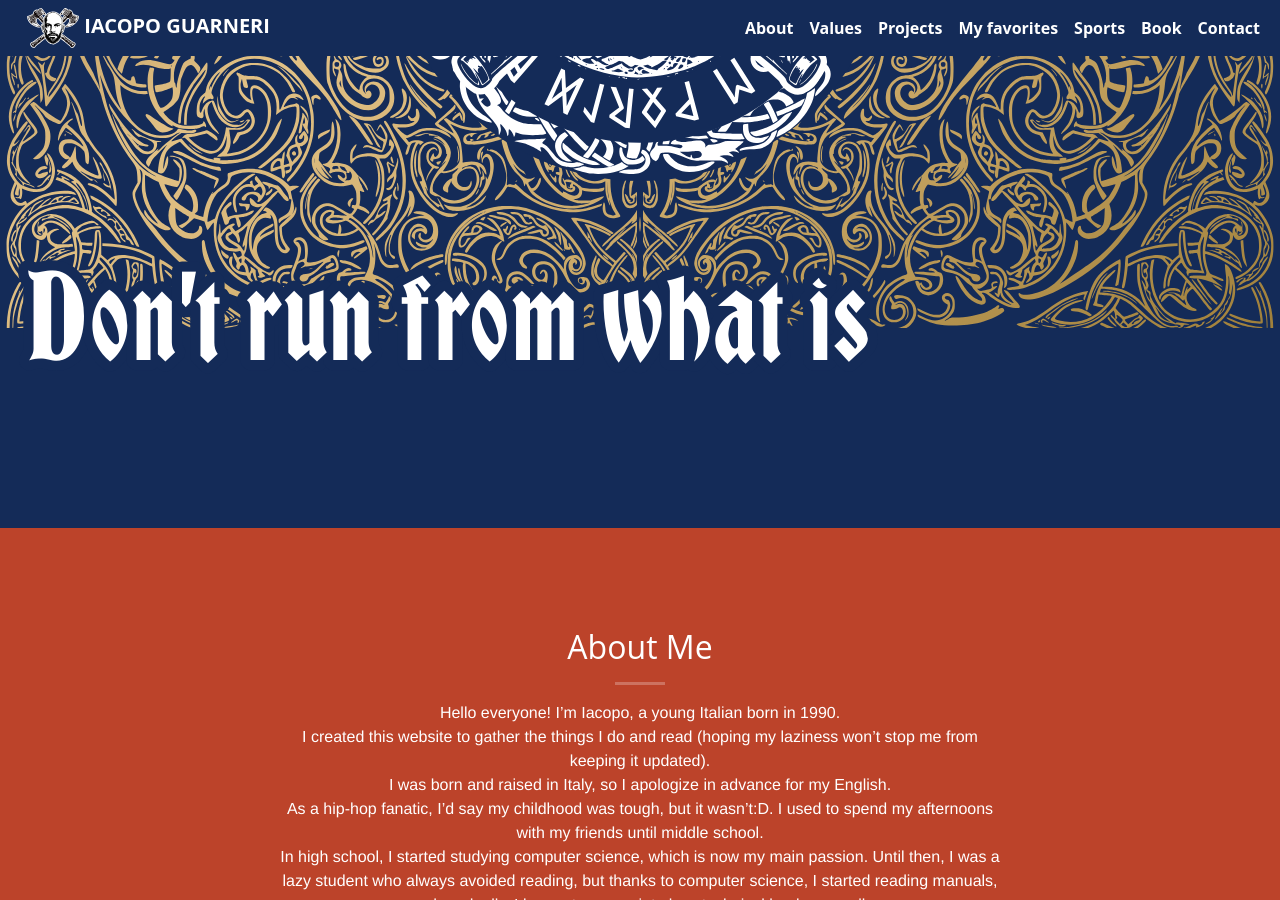
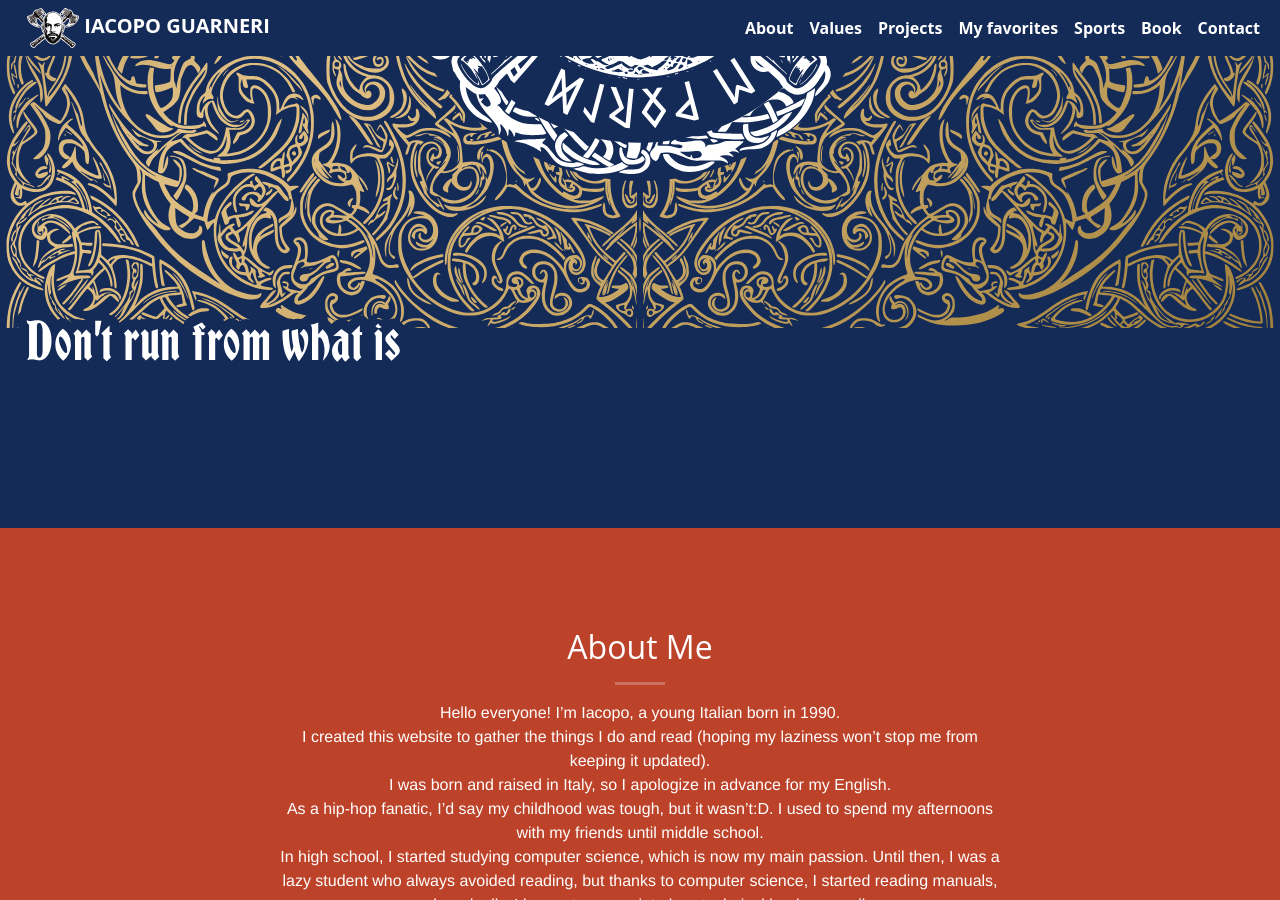
Before and after one commit to iacoposk8/iacoposk8.github.io, a Jekyll site: the page built from index.html, in a window 1280 px wide and 900 px high, scrolled down 399 px. Built offline with Jekyll 4.4.1, drawn with Linux system fonts in a browser that asks for light colours.

Commit message:
Update _base.scss

```diff
--- a/_sass/_base.scss
+++ b/_sass/_base.scss
@@ -61,10 +61,12 @@
     font-style: normal;
     font-display: swap;
 }
-
+#claim{
+    text-align:center;
+}
 #svg_text_claim {
     font-family: 'FyneFish', Georgia, serif;
-    font-size: unquote("clamp(30px, 2vw + 37px, 45px)"); /* Oppure usando clamp(30px, #{"2vw + 37px"}, 45px) */
+    font-size: unquote("clamp(10px, 2vw + 15px, 20px)"); /* Oppure usando clamp(30px, #{"2vw + 37px"}, 45px) */
     fill: white;
     stroke: #142b58ff;
     stroke-width: 8px;
```
